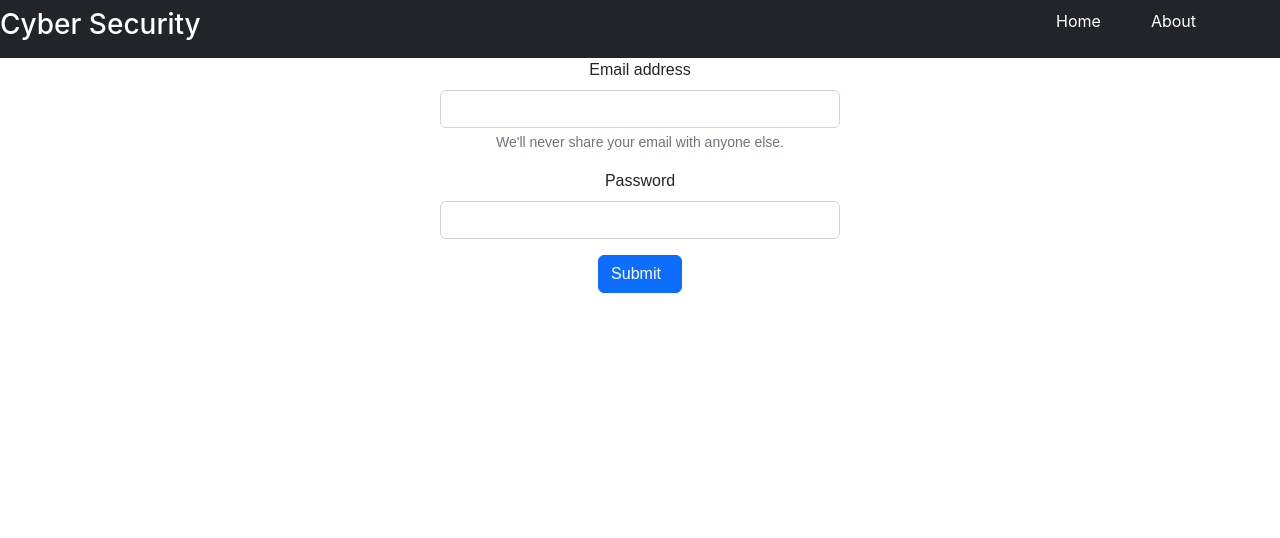
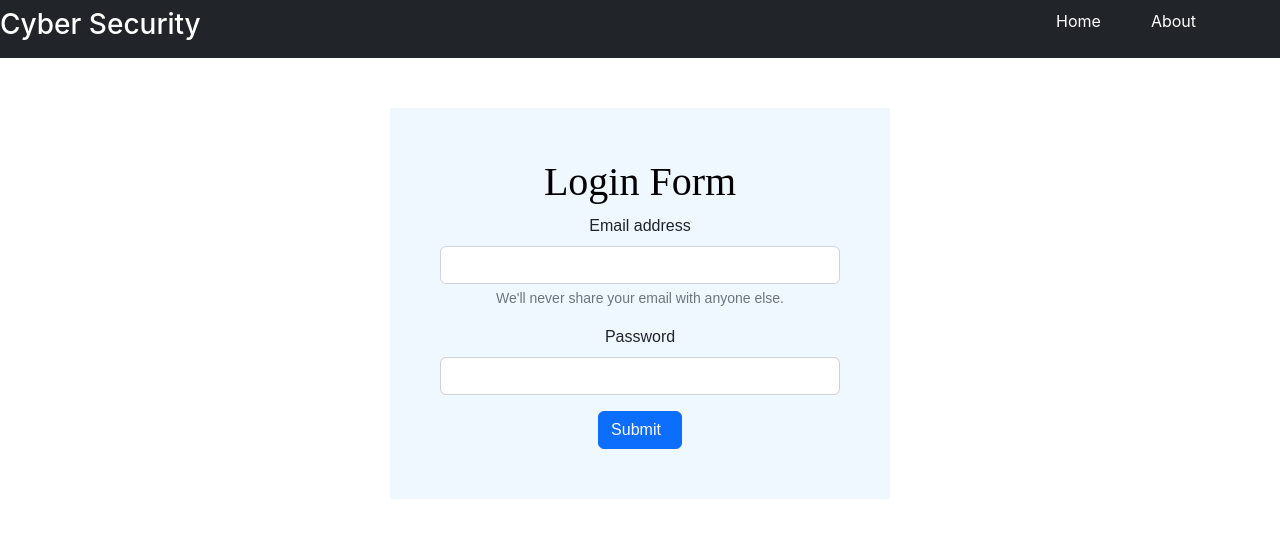
Before and after one commit to sarahp27/Login-auth, a React (Create React App) app in the folder login-auth/: page / in a window 1280 px wide. Shown: the top 538 px of the page. Built offline with nearby package versions, Linux system fonts and the light colour scheme.

Commit message:
css updated

```diff
--- a/login-auth/src/Components/Login.jsx
+++ b/login-auth/src/Components/Login.jsx
@@ -34,6 +34,8 @@
 
   return (
     <div className={`container ${styles.container}`}>
+      <div className="sub-container">
+        <h1>Login Form</h1>
       <form onSubmit={(e) => submit(e)}>
       <div class={`mb-3 ${styles.fields}`}>
         <label for="exampleInputEmail1" class="form-label">Email address</label>
@@ -47,6 +49,7 @@
       <button type="submit" class="btn btn-primary">Submit</button>
       </form>
     </div>
+    </div>
   );
 }
 
--- a/login-auth/src/Components/style.css
+++ b/login-auth/src/Components/style.css
@@ -84,3 +84,12 @@
     border: none;
     color: black;
 }
+
+.sub-container{
+    margin-top: 50px;
+    background-color: aliceblue;
+    padding: 50px;
+}
+.sub-container h1{
+    color: black;
+}
```
